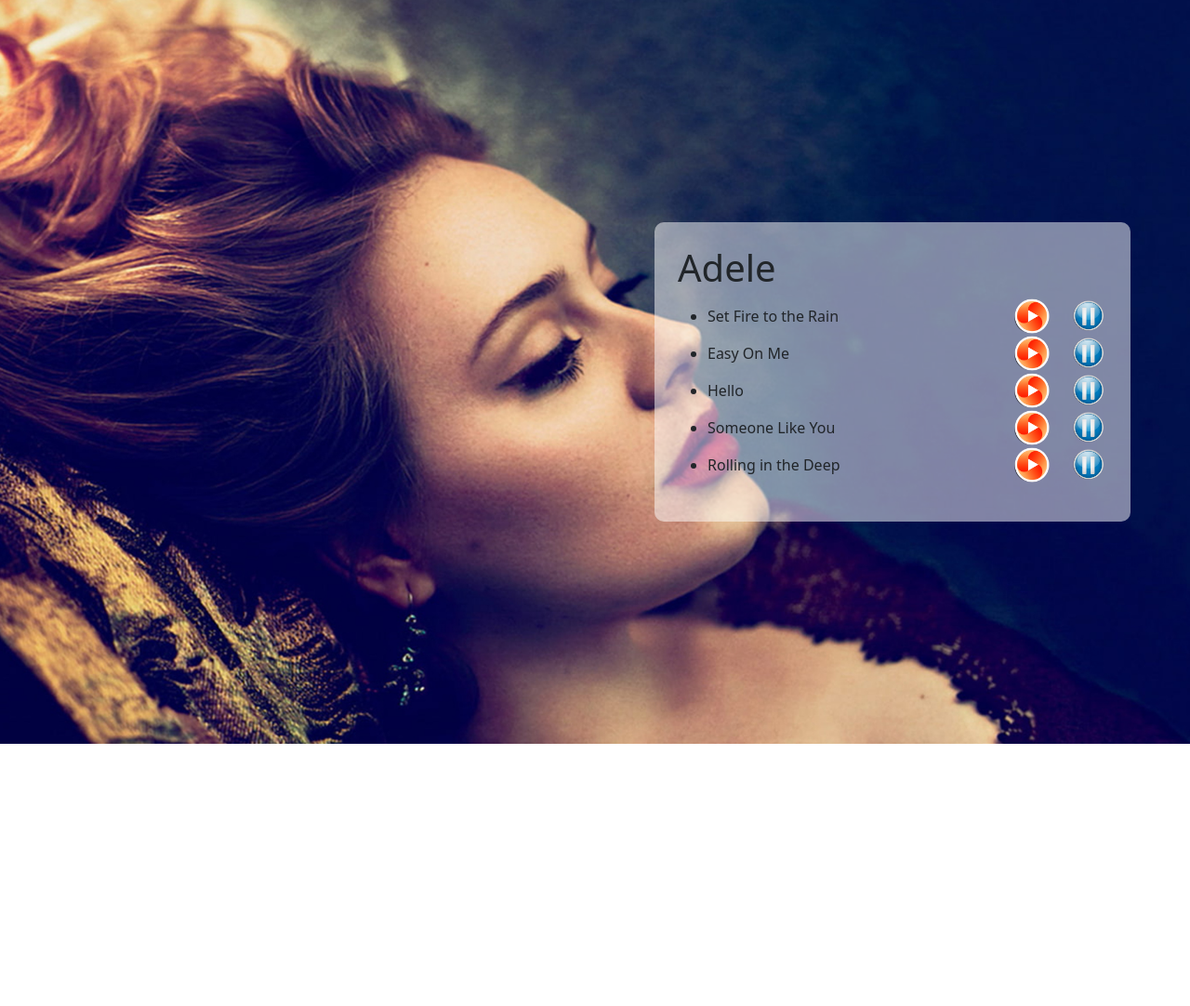
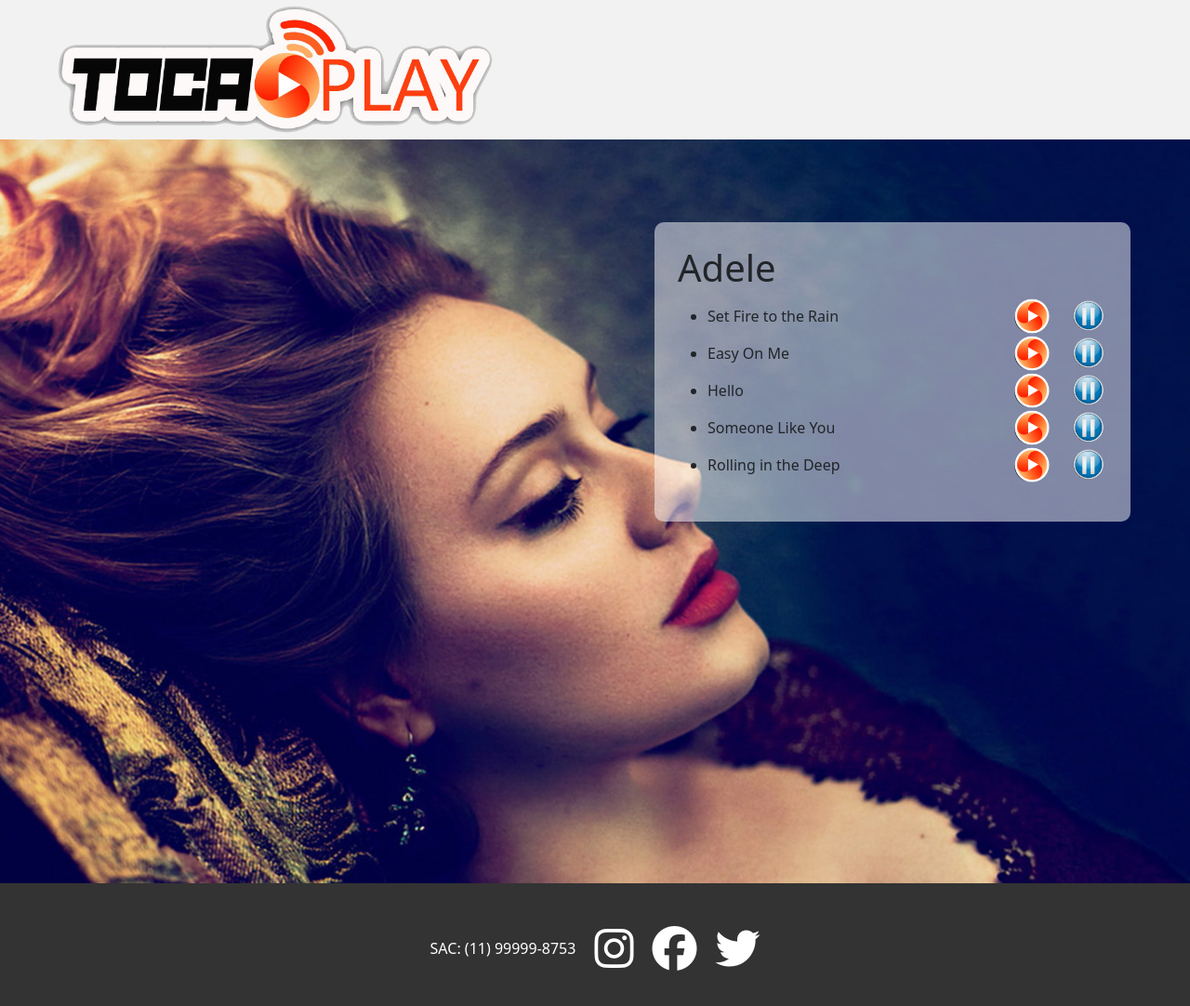
Before and after one commit to Andre2217/spotifyweb-reactapp, a React (Create React App) app: page /playlist/1 in a window 1280 px wide. Shown: the top 1082 px of the page at 93% size. Before the commit the page ends 800 px from the top, so only its background shows below. Built offline with nearby package versions, Linux system fonts and the light colour scheme.

Commit message:
Adição de componente para renderizar Playlist + header + footer

```diff
--- a/src/App.js
+++ b/src/App.js
@@ -1,9 +1,9 @@
 import './App.css';
 import Home from './components/home/Home';
 import FAQPage from './components/FAQ/FAQPage';
-import PlaylistPage from './components/Playlist/PlaylistPage';
 import CadastroPage from './components/Cadastro/CadastroPage';
 import LoginPage from './components/Login/LoginPage';
+import Playlist from './components/Playlist/Playlist';
 import { BrowserRouter as Router,Routes, Route} from "react-router-dom";
 
 function App() {
@@ -12,7 +12,7 @@
       <Router>
         <Routes>
         <Route path="/" element={<Home/>} />
-        <Route path="/playlist/:id" element={<PlaylistPage/>} />
+        <Route path="/playlist/:id" element={<Playlist/>}/>
         <Route path="/faq" element={<FAQPage/>} />
         <Route path="/cadastro" element={<CadastroPage/>} />
         <Route path="/login" element={<LoginPage/>}/>
--- /dev/null
+++ b/src/components/Playlist/Playlist.jsx
@@ -0,0 +1,24 @@
+import React from 'react';
+import Header from '../home/Header';
+import Footer from '../home/Footer';
+import PlaylistPage from '../Playlist/PlaylistPage';
+
+function Playlist() {
+    return (
+        <>
+        <div className='cadastro-container'>
+            <div className="cadastro-header">
+                <Header/>
+            </div>
+            <div>
+                <PlaylistPage/>
+            </div>
+            <div className="cadastro-footer">
+                <Footer/>
+            </div>
+        </div>
+        </>
+    );
+}
+
+export default Playlist;
--- a/src/components/home/Home.jsx
+++ b/src/components/home/Home.jsx
@@ -13,6 +13,8 @@
         <Navbar />
         <div className="home-content">
           <Carrosel />
+          <br></br>
+          <br></br>
           <Cards />
         </div>
         <div className="home-footer">
```
